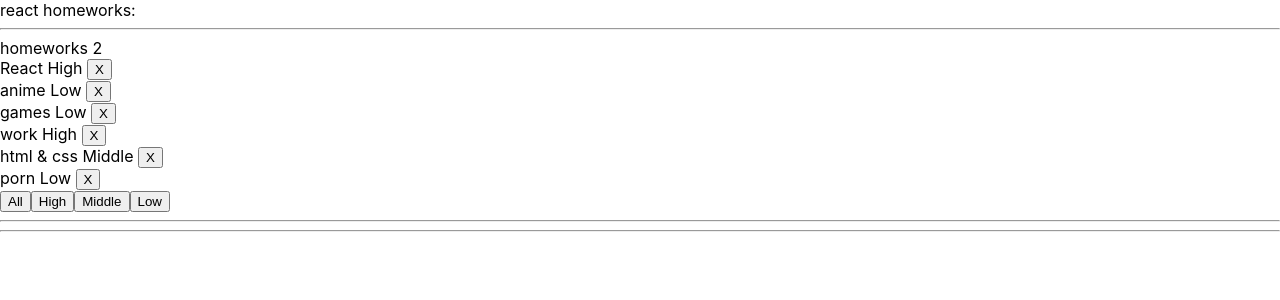
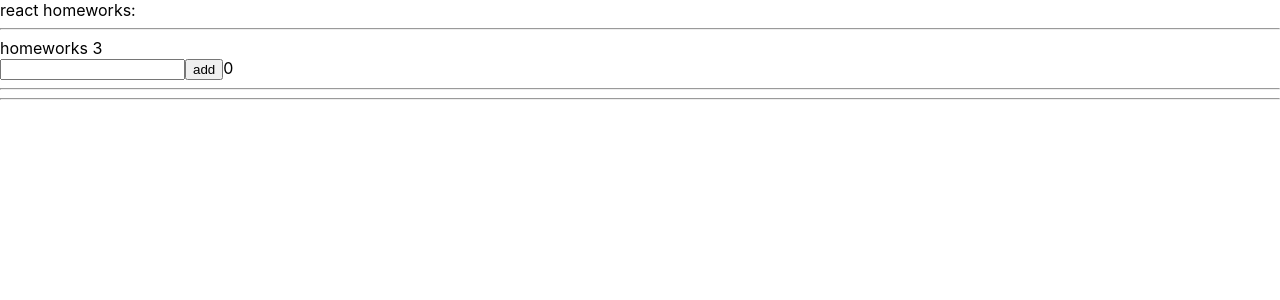
Before and after one commit to katrainer/task_of_Ignat, a React (Create React App) app: page / in a window 1280 px wide. Shown: the top 300 px of the page. Built offline with nearby package versions, Linux system fonts and the light colour scheme.

Commit message:
made task number 3
made task number 3

```diff
--- a/package.json
+++ b/package.json
@@ -10,6 +10,7 @@
     "@types/node": "^12.0.0",
     "@types/react": "^17.0.0",
     "@types/react-dom": "^17.0.0",
+    "@types/uuid": "^8.3.1",
     "react": "^17.0.2",
     "react-dom": "^17.0.2",
     "react-scripts": "4.0.3",
--- a/src/p1-main/m1-ui/u1-app/App.tsx
+++ b/src/p1-main/m1-ui/u1-app/App.tsx
@@ -2,14 +2,15 @@
 import s from './App.module.css'
 import HW1 from '../../../p2-homeworks/h1/HW1'
 import HW2 from '../../../p2-homeworks/h2/HW2'
+import HW3 from "../../../p2-homeworks/h3/HW3";
 
 function App() {
     return (
         <div className={s.App}>
             <div>react homeworks:</div>
             {/*<HW1/>*/}
-            <HW2/>
-            {/*<HW3/>*/}
+            {/*<HW2/>*/}
+            <HW3/>
             {/*<HW4/>*/}
             {/*<HW5/>*/}
 
--- a/src/p2-homeworks/h3/Greeting.tsx
+++ b/src/p2-homeworks/h3/Greeting.tsx
@@ -1,26 +1,36 @@
-import React from 'react'
+import React, {ChangeEvent, KeyboardEvent} from 'react'
 import s from './Greeting.module.css'
 
 type GreetingPropsType = {
-    name: any // need to fix any
-    setNameCallback: any // need to fix any
-    addUser: any // need to fix any
-    error: any // need to fix any
-    totalUsers: any // need to fix any
+    name: string // need to fix any
+    setNameCallback: (e: ChangeEvent<HTMLInputElement>) => void // need to fix any
+    addUser: () => void // need to fix any
+    error: boolean// need to fix any
+    totalUsers: number // need to fix any
+    addUserEnter: (e: KeyboardEvent<HTMLInputElement>) => void
 }
 
 // презентационная компонента (для верстальщика)
 const Greeting: React.FC<GreetingPropsType> = (
-    {name, setNameCallback, addUser, error, totalUsers} // деструктуризация пропсов
+    {name, setNameCallback, addUser, error, addUserEnter, totalUsers} // деструктуризация пропсов
 ) => {
-    const inputClass = s.error // need to fix with (?:)
+    const inputClass = s.error// need to fix with (?:)
+    // const inputClass = name=''? s.error: '' // need to fix with (?:)
 
     return (
         <div>
-            <input value={name} onChange={setNameCallback} className={inputClass}/>
+            <input
+                value={name}
+                onChange={setNameCallback}
+                className={error ? inputClass : undefined}
+                onKeyPress={addUserEnter}
+            />
             <span>{error}</span>
-            <button onClick={addUser}>add</button>
+            <button
+                onClick={addUser}>add
+            </button>
             <span>{totalUsers}</span>
+            <div>{error && 'wrong name'}</div>
         </div>
     )
 }
--- a/src/p2-homeworks/h3/GreetingContainer.tsx
+++ b/src/p2-homeworks/h3/GreetingContainer.tsx
@@ -1,9 +1,10 @@
-import React, {useState} from 'react'
+import React, {ChangeEvent, ChangeEventHandler, KeyboardEvent, useState} from 'react'
 import Greeting from './Greeting'
+import {UserType} from "./HW3";
 
 type GreetingContainerPropsType = {
-    users: any // need to fix any
-    addUserCallback: any // need to fix any
+    users: Array<UserType> // need to fix any
+    addUserCallback: (name: string) => void // need to fix any
 }
 
 // более простой и понятный для новичков
@@ -12,17 +13,35 @@
 // более современный и удобный для про :)
 // уровень локальной логики
 const GreetingContainer: React.FC<GreetingContainerPropsType> = ({users, addUserCallback}) => { // деструктуризация пропсов
-    const [name, setName] = useState<any>('') // need to fix any
-    const [error, setError] = useState<any>('') // need to fix any
+    const [name, setName] = useState<string>('') // need to fix any
+    const [error, setError] = useState<boolean>(false) // need to fix any
 
-    const setNameCallback = (e: any) => { // need to fix any
-        setName('') // need to fix
+    const setNameCallback = (e: ChangeEvent<HTMLInputElement>) => { // need to fix any
+        setName(e.currentTarget.value)
+        if (name !== '') setError(false)
+
     }
     const addUser = () => {
-        alert(`Hello  !`) // need to fix
+        if (name !== '') {
+            alert(`Hello  ${name}!`)
+            addUserCallback(name)
+            setName('')
+        } else {
+            setError(true)
+        }
     }
-
-    const totalUsers = 0 // need to fix
+    const addUserKey = (e: KeyboardEvent<HTMLInputElement>) => {
+        if (name !== '') {
+            if (e.key === 'Enter') {
+                alert(`Hello  ${name}!`)
+                addUserCallback(name)
+                setName('')
+            } else {
+                setError(true)
+            }
+        }
+    }
+    const totalUsers = users.length // need to fix
 
     return (
         <Greeting
@@ -31,6 +50,7 @@
             addUser={addUser}
             error={error}
             totalUsers={totalUsers}
+            addUserEnter={addUserKey}
         />
     )
 }
--- a/src/p2-homeworks/h3/HW3.tsx
+++ b/src/p2-homeworks/h3/HW3.tsx
@@ -1,18 +1,19 @@
 import React, {useState} from 'react'
+import { v1 } from 'uuid'
 import GreetingContainer from './GreetingContainer'
 
 // types
 export type UserType = {
-    _id: any // need to fix any
-    name: any // need to fix any
+    _id: string
+    name: string
 }
 
 // уровень работы с глобальными данными
 function HW3() {
-    const [users, setUsers] = useState<any>([]) // need to fix any
+    const [users, setUsers] = useState<Array<UserType>>([]) // need to fix any
 
-    const addUserCallback = (name: any) => { // need to fix any
-        setUsers([]) // need to fix
+    const addUserCallback = (name: string) => {
+        setUsers([...users, {_id: v1(), name: name}])
     }
 
     return (
@@ -21,8 +22,9 @@
             homeworks 3
 
             {/*should work (должно работать)*/}
-            <GreetingContainer users={users} addUserCallback={addUserCallback}/>
-
+            <GreetingContainer
+                users={users}
+                addUserCallback={addUserCallback}/>
             <hr/>
             {/*для личного творчества, могу проверить*/}
             {/*<AlternativeGreeting/>*/}
```
Also changed, not shown: 1 other file (tests, documents, lock files or other folders).
